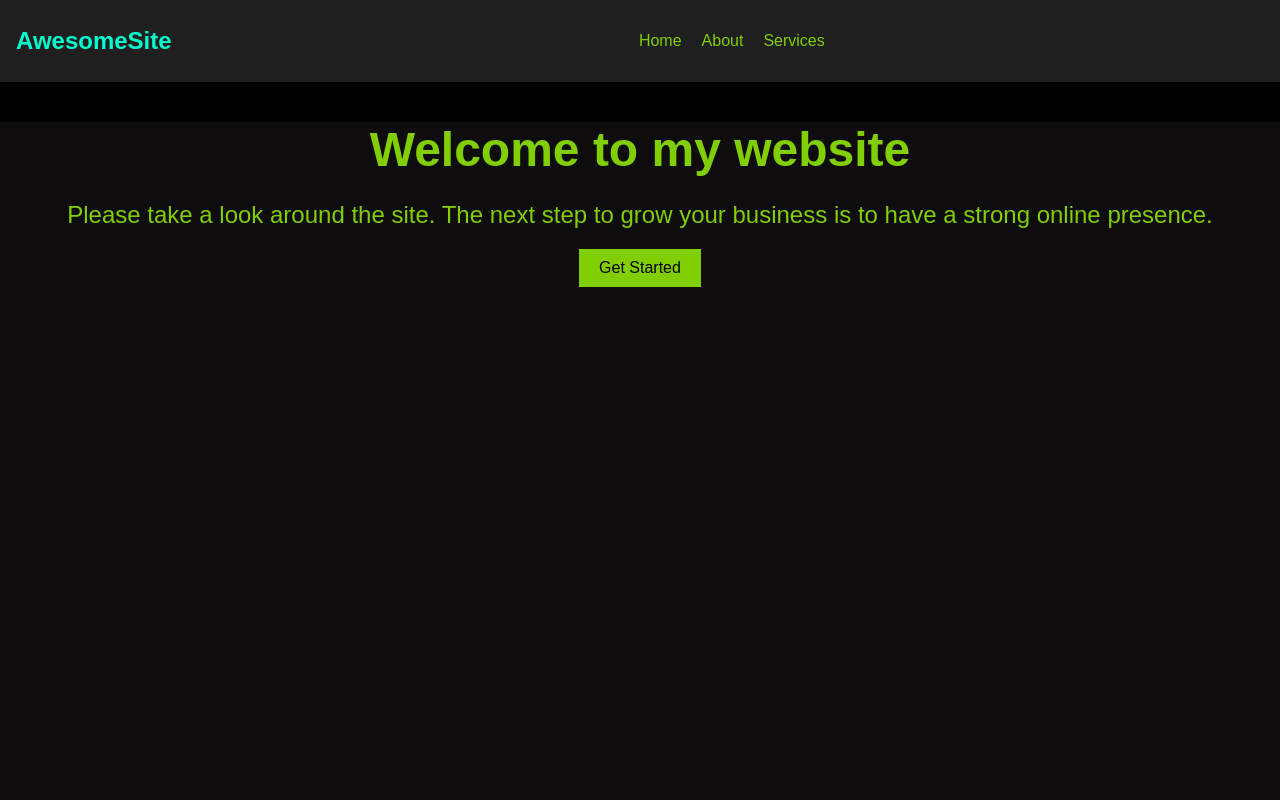
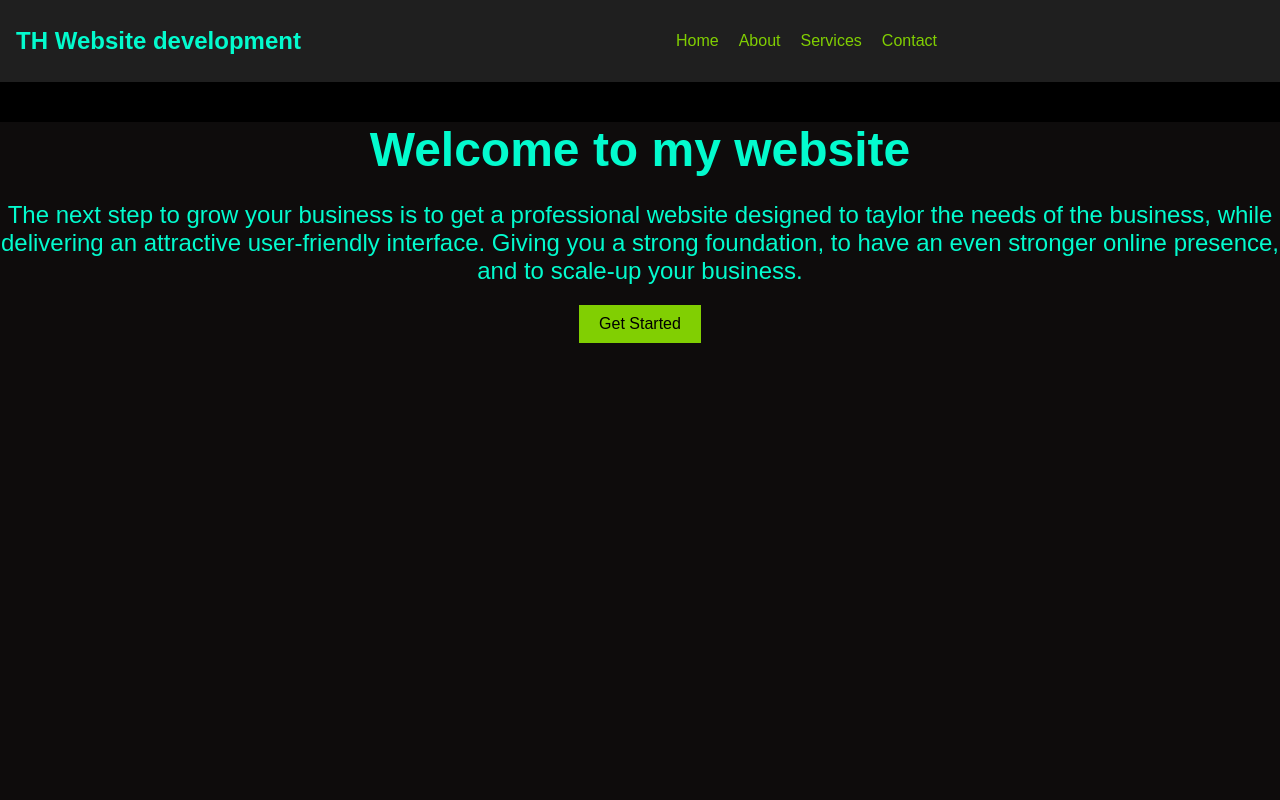
Before and after one commit to Youllhavethat00/practice-makes-perfect, a plain HTML site: page index.html in a window 1280 px wide. Shown: the top 800 px of the page. Drawn offline with Linux system fonts and the light colour scheme; a script that the page names is missing.

Commit message:
changed a few headings

```diff
--- a/index.html
+++ b/index.html
@@ -9,12 +9,12 @@
 
     <header>
         <nav class="navbar">
-            <div class="logo">AwesomeSite</div>
+            <div class="logo">TH Website development</div>
             <ul class="nav-links">
                 <li><a href="#">Home</a></li>
                 <li><a href="#">About</a></li>
                 <li><a href="#">Services</a></li>
-                <li><a href="#"Contact</a></li>
+                <li><a href="#">Contact</a></li>
             </ul>
             <button class="theme-toggle" id="theme-toggle"></button>
         </nav>
@@ -23,7 +23,7 @@
     <section class="hero">
         <div class="hero-content">
             <h1>Welcome to my website</h1>
-            <p>Please take a look around the site. The next step to grow your business is to have a strong online presence.</p>
+            <p> The next step to grow your business is to get a professional website designed to taylor the needs of the business, while delivering an attractive user-friendly interface. Giving you a strong foundation, to have an even stronger online presence, and to scale-up your business.</p>
             <button class="cta-button">Get Started</button>
         </div>
     </section>
```
